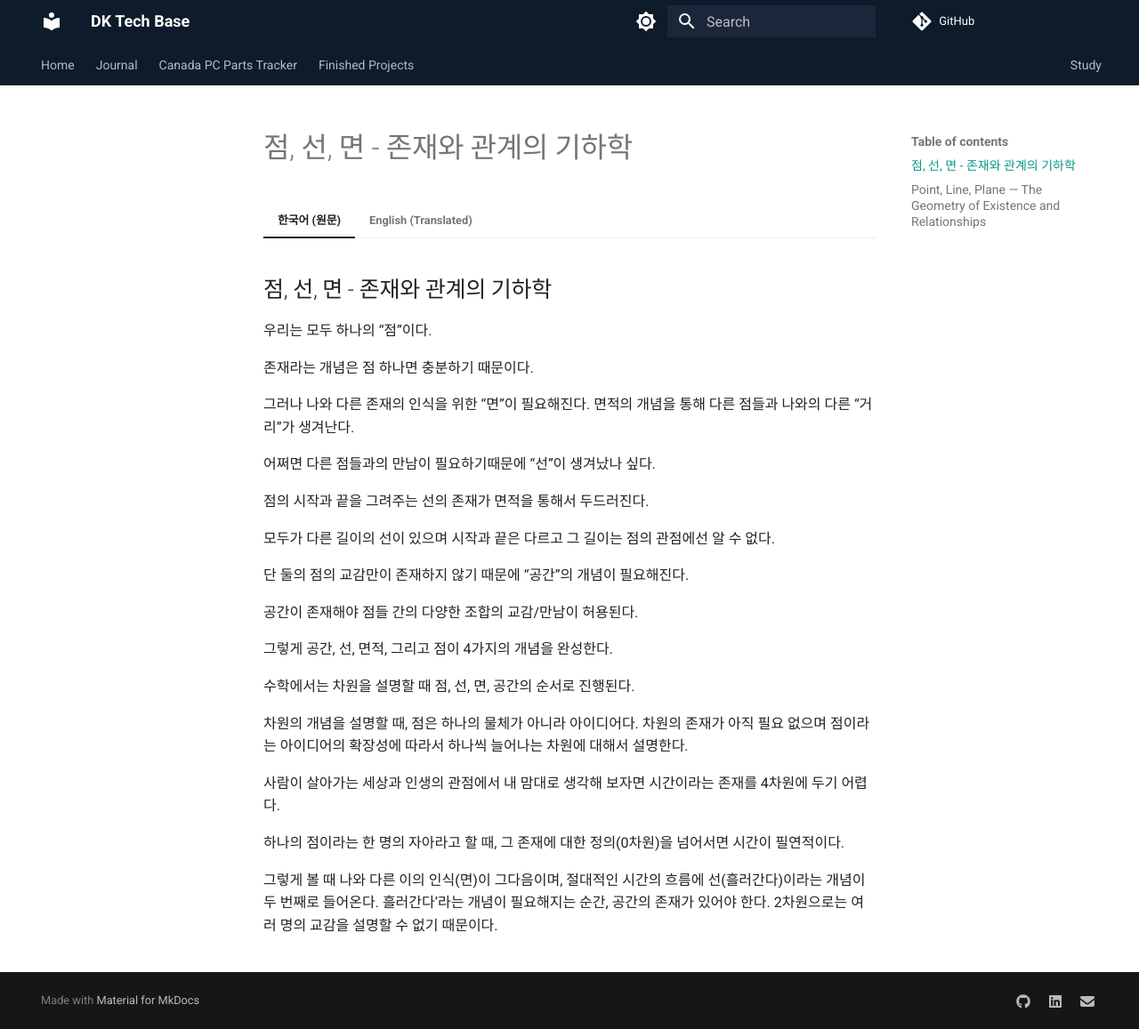
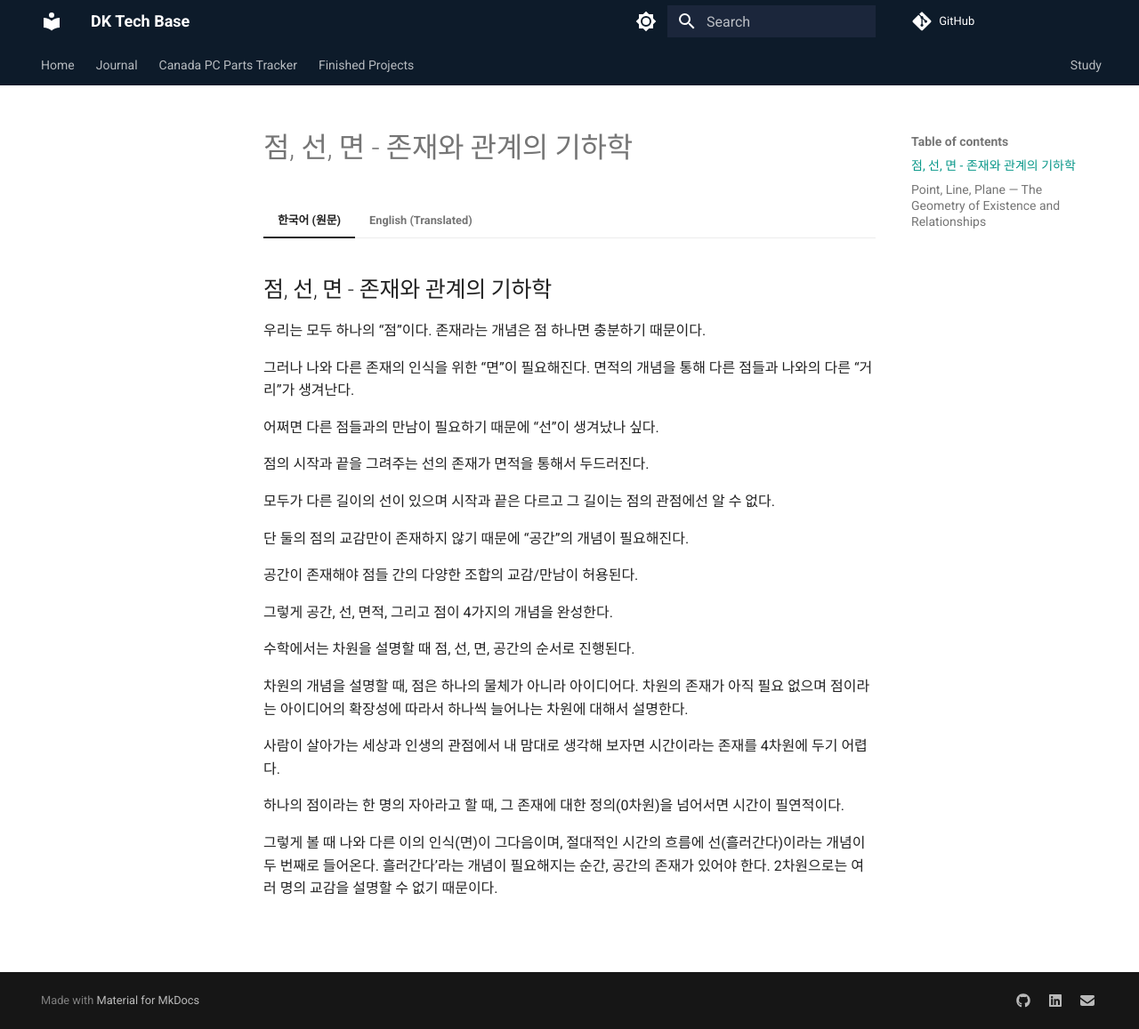
Before and after one commit to dkang919/tech-base, an MkDocs documentation site: the page built from docs/journal/2026/2026-08/2026-08-09.md, in a window 1280 px wide and 1157 px high. Shown: the whole window at 89% size. Built offline with MkDocs 1.6.1 and Material for MkDocs 9.7.7, drawn with Linux system fonts in a browser that asks for light colours; comment, search, counter and statistics services are not loaded.

```diff
--- a/docs/journal/2026/2026-08/2026-08-09.md
+++ b/docs/journal/2026/2026-08/2026-08-09.md
@@ -10,13 +10,11 @@ notion_id: 3b787557-185e-800d-b17b-de49500ebc89
 /// tab | 한국어 (원문)
 ## 점, 선, 면 - 존재와 관계의 기하학
 
-우리는 모두 하나의 “점”이다.
-
-존재라는 개념은 점 하나면 충분하기 때문이다.
+우리는 모두 하나의 “점”이다. 존재라는 개념은 점 하나면 충분하기 때문이다.
 
 그러나 나와 다른 존재의 인식을 위한 “면”이 필요해진다. 면적의 개념을 통해 다른 점들과 나와의 다른 “거리”가 생겨난다.
 
-어쩌면 다른 점들과의 만남이 필요하기때문에 “선”이 생겨났나 싶다.
+어쩌면 다른 점들과의 만남이 필요하기 때문에 “선”이 생겨났나 싶다.
 
 점의 시작과 끝을 그려주는 선의 존재가 면적을 통해서 두드러진다.
 
```
